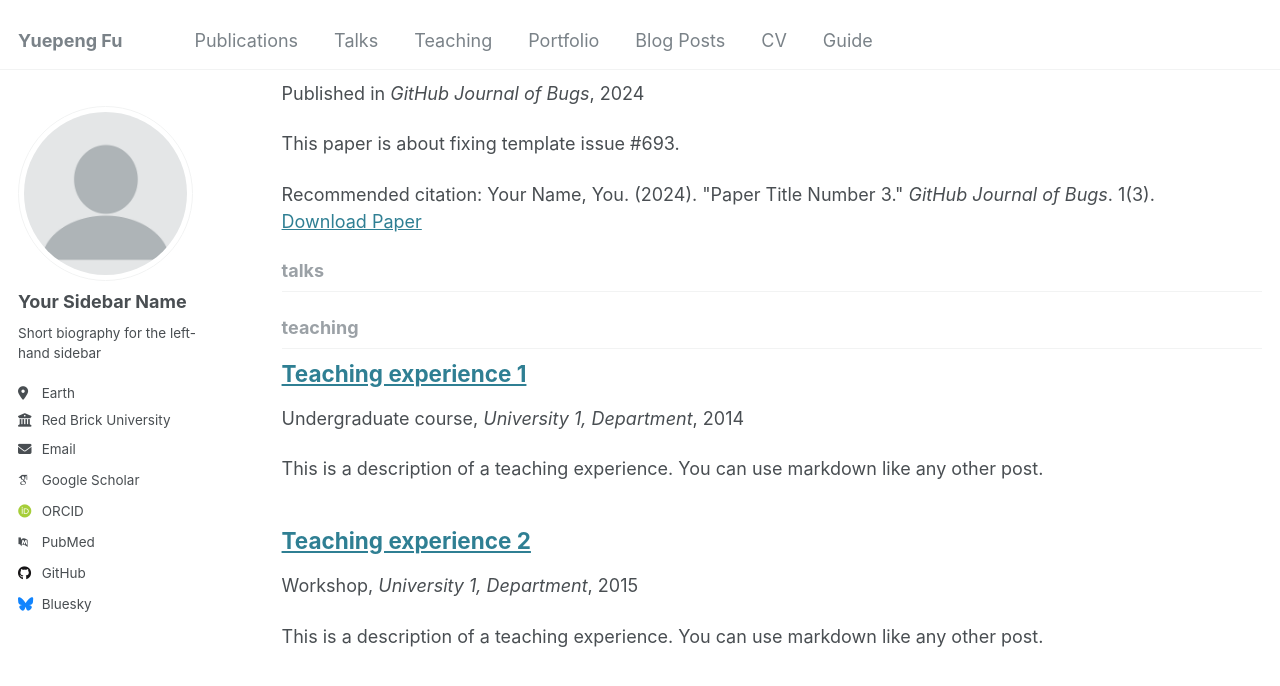
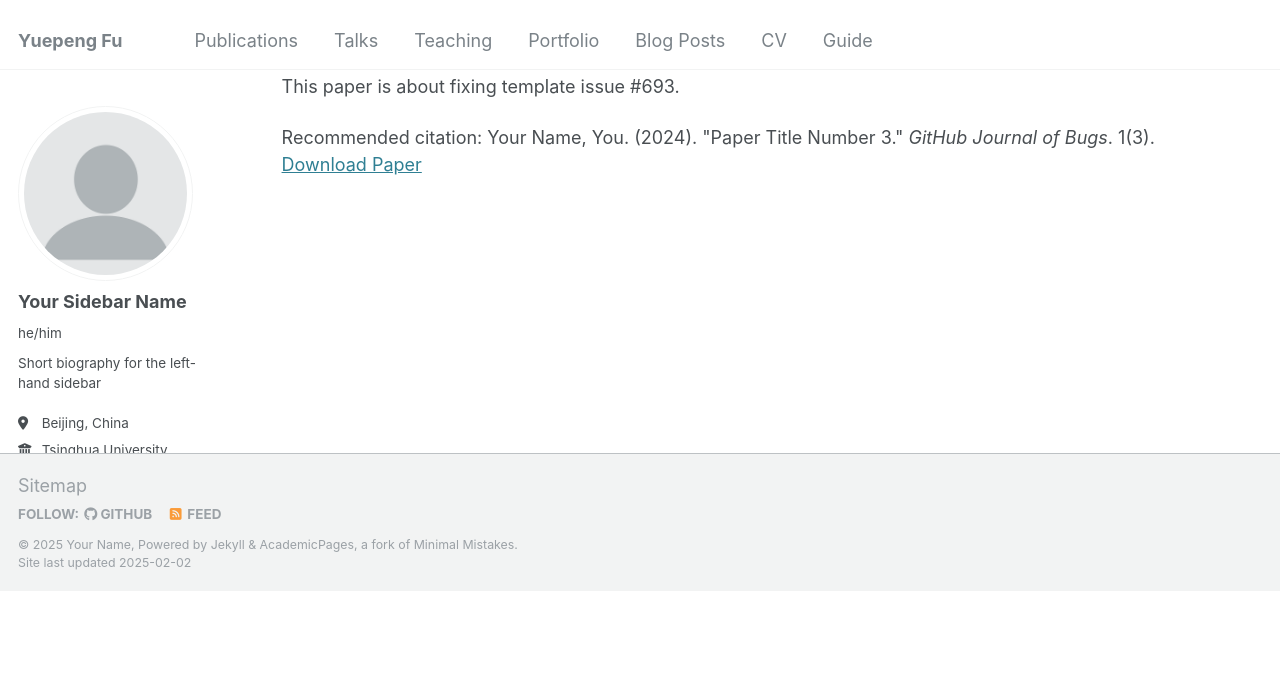
Before and after one commit to Yuepeng-Fu/Yuepeng-Fu.github.io, a Jekyll site: the page built from _pages/collection-archive.html, in a window 1280 px wide and 900 px high, scrolled down 959 px. Shown: the top 686 px of the window. Built offline with Jekyll 4.4.1, drawn with Linux system fonts in a browser that asks for light colours; some web fonts are replaced; after the commit the page ends 1550 px from its top, so only the background shows below that.

Commit message:
add: some basic info

```diff
--- a/_config.yml
+++ b/_config.yml
@@ -23,20 +23,20 @@ author:
   # Biographic information
   avatar           : "profile.png"
   name             : "Your Sidebar Name"
-  pronouns         : # example: "she/her"
+  pronouns         : "he/him"
   bio              : "Short biography for the left-hand sidebar"
-  location         : "Earth"
-  employer         : "Red Brick University"
+  location         : "Beijing, China"
+  employer         : "Tsinghua University"
   uri              : # URL
-  email            : "none@example.org"
+  email            : "yuepeng.fu.1@gmail.com"
 
   # Academic websites
   arxiv            : # URL - Update with the correct link to your profile
-  googlescholar    : "https://scholar.google.com/citations?user=PS_CX0AAAAAJ"
+  googlescholar    : "https://scholar.google.com/citations?user=pAAONG4AAAAJ&hl"
   impactstory      : # URL
-  orcid            : "http://orcid.org/yourorcidurl"
+  orcid            : # "http://orcid.org/yourorcidurl"
   semantic         : # URL
-  pubmed           : "https://www.ncbi.nlm.nih.gov/pubmed/?term=john+snow"
+  pubmed           : # "https://www.ncbi.nlm.nih.gov/pubmed/?term=john+snow"
   researchgate     : # URL
   scopus           : # URL
 
@@ -49,7 +49,7 @@ author:
   stackoverflow    : # User number or user number and name (i.e., use "1" or "1/jeff-atwood")
 
   # Social media
-  bluesky          : "bsky.app" # Replace this with you Bluesky username
+  bluesky          : # "bsky.app" # Replace this with you Bluesky username
   facebook         : # Username
   flickr           : # Username
   foursquare       : # Username
@@ -213,16 +213,16 @@ kramdown:
 # These settings control the types of collections used by the template
 collections:
   teaching:
-    output: true
+    output: false
     permalink: /:collection/:path/
   publications:
     output: true
     permalink: /:collection/:path/
   portfolio:
-    output: true
+    output: false
     permalink: /:collection/:path/
   talks:
-    output: true
+    output: false
     permalink: /:collection/:path/
 
 
```
